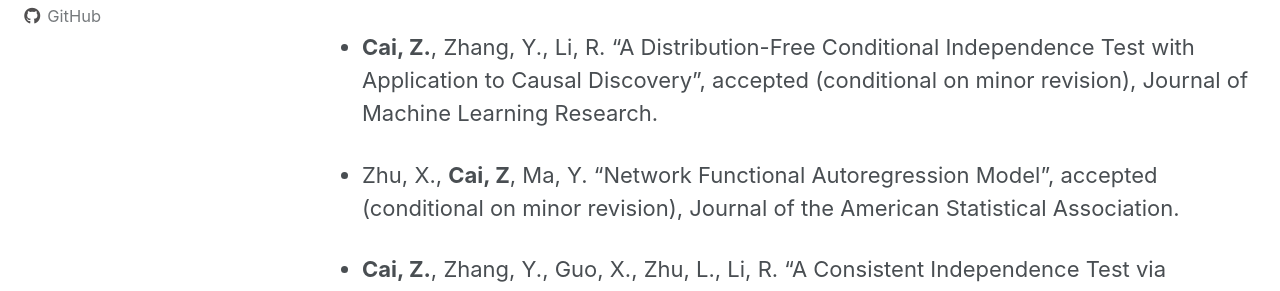
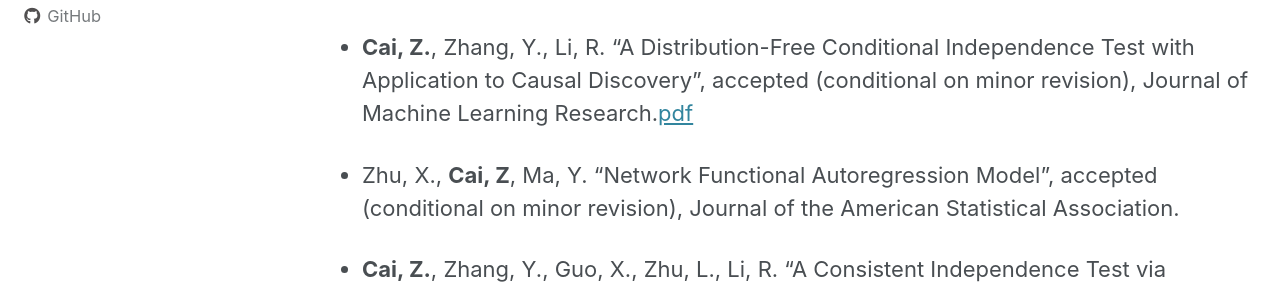
Before and after one commit to zhanruicai/zhanruicai.github.io, a Jekyll site: the page built from _pages/publication.md, in a window 1280 px wide and 900 px high. Shown: the part 351-642 px from the top of the window. Built offline with Jekyll 4.4.1, drawn with Linux system fonts in a browser that asks for light colours; cached includes are drawn as plain includes; nearby versions of some CDN libraries.

Commit message:
new version

```diff
--- a/_pages/publication.md
+++ b/_pages/publication.md
@@ -9,7 +9,7 @@
 
 - **Cai, Z.**, Li, R., Zhu, L. (2020) “[Online Sufficient Dimension Reduction Through Sliced Inverse Regression](http://jmlr.org/papers/v21/18-567.html)”, Journal of Machine Learning Research, 21(10):1−25.
 
-- **Cai, Z.**, Zhang, Y., Li, R. "A Distribution-Free Conditional Independence Test with Application to Causal Discovery", accepted (conditional on minor revision), Journal of Machine Learning Research.
+- **Cai, Z.**, Zhang, Y., Li, R. "A Distribution-Free Conditional Independence Test with Application to Causal Discovery", accepted (conditional on minor revision), Journal of Machine Learning Research.[pdf](https://zhanruicai.github.io/assets/ci.pdf)
 
 - Zhu, X., **Cai, Z**, Ma, Y. "Network Functional Autoregression Model", accepted (conditional on minor revision),  Journal of the American Statistical Association.
 
```
Also changed, not shown: 1 other file.
